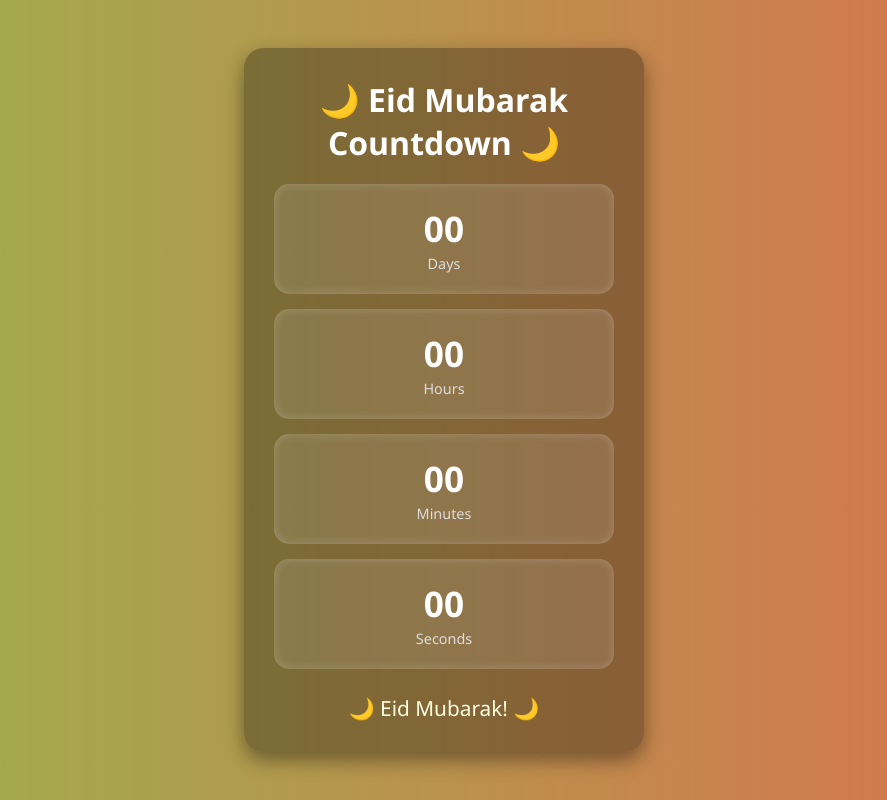
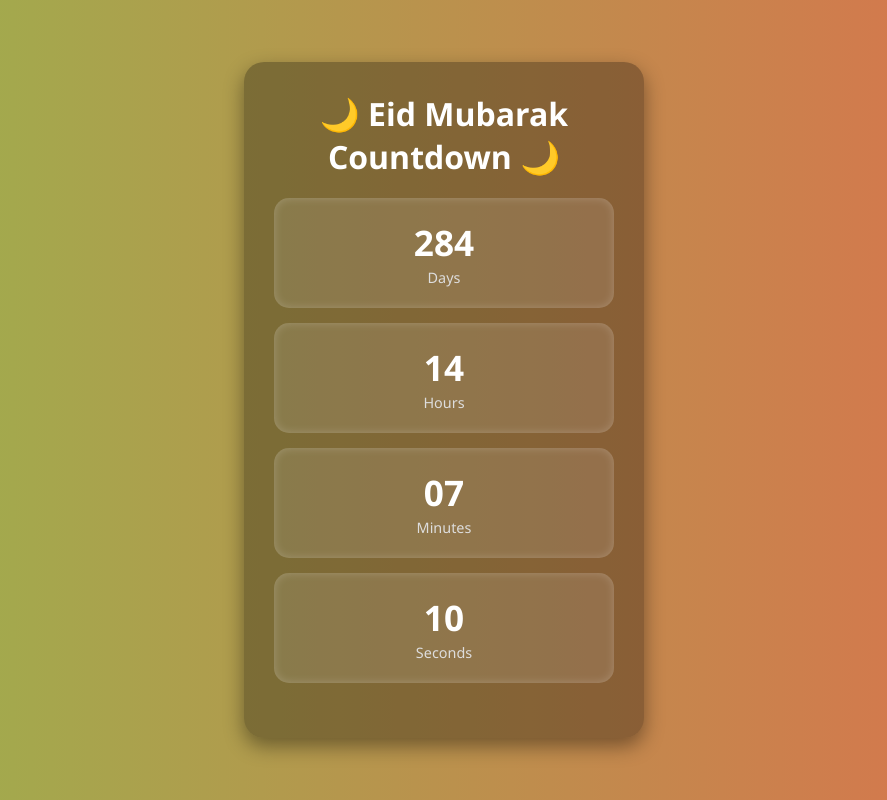
Before and after one commit to kssuddho/EIDTimeCount, a plain HTML site: page index.html in a window 1280 px wide. Shown: the whole page, without its empty margins (196-1083 px from the left). Drawn offline with Linux system fonts and the light colour scheme.

Commit message:
Add files via upload

```diff
--- a/index.html
+++ b/index.html
@@ -100,7 +100,7 @@
   </div>
 
   <script>
-    const eidDate = new Date("June 7, 2025 00:00:00").getTime();
+    const eidDate = new Date("Mar 19, 2026 00:00:00").getTime();
 
     function updateCountdown() {
       const now = new Date().getTime();
```
